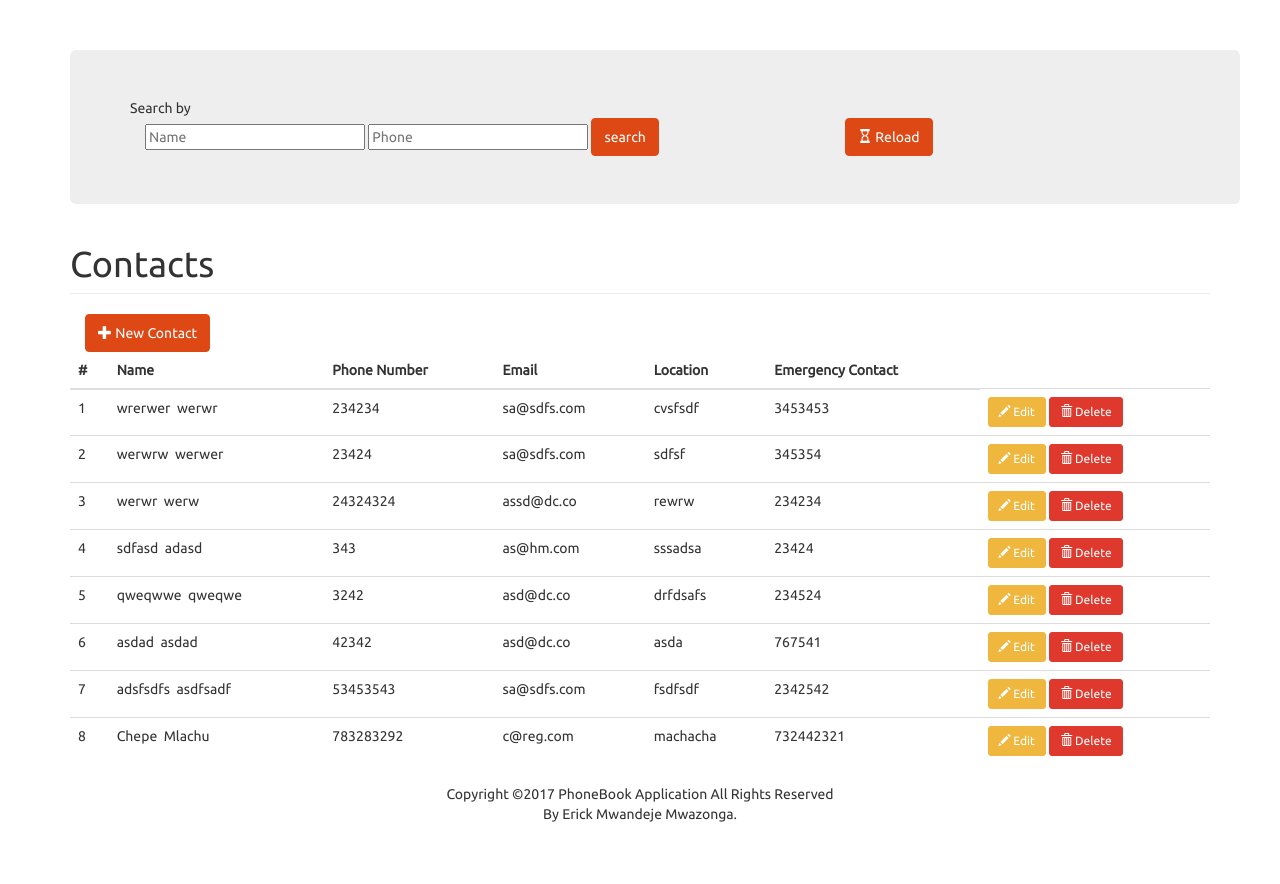
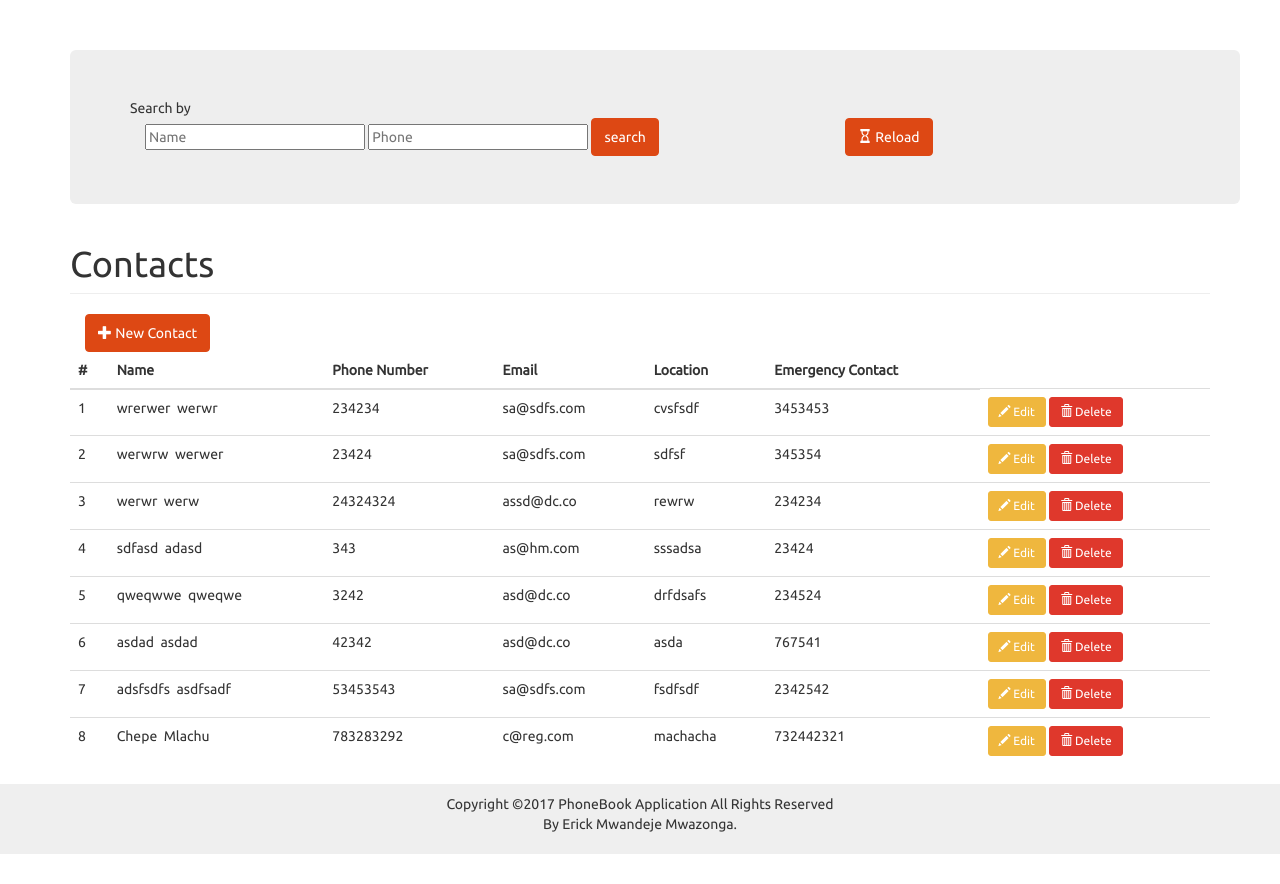
Before and after one commit to ErickMwazonga/Simple-Phone-Book-Application, a Django app: page /contacts in a window 1280 px wide. After the commit the page ends 854 px from the top, so only its background shows below. Run offline with Django 3.2, Linux system fonts and the light colour scheme; data comes from the database, SQL or seed files in the repository; both versions use the stored data as it was after the commit; some libraries are stand-ins or nearby versions.

Commit message:
modifying some styles

```diff
--- a/PhoneBookApplication/settings.py
+++ b/PhoneBookApplication/settings.py
@@ -40,6 +40,7 @@ INSTALLED_APPS = [
 
     'phonebook',
     'crispy_forms',
+    'social_widgets',
 ]
 
 MIDDLEWARE = [
--- a/phonebook/forms.py
+++ b/phonebook/forms.py
@@ -34,9 +34,22 @@ class ContactForm(forms.ModelForm):
         self.helper = FormHelper()
         self.helper.form_tag = False
 
+    def clean_email(self):
+        email = self.cleaned_data.get('email')
+        email_qs = Contact.objects.filter(email=email)
+        if email_qs.exists():
+            raise forms.ValidationError("This email has already been registered")
+        return email
 
 class ContactSearchForm(forms.Form):
-
+    # widgets = {
+    #     'name': forms.TextInput(
+    #         attrs={'id':"search_name"}
+    #     )
+    #     'phone': forms.IntegerField(
+    #         attrs={'id':"search_phone"}
+    #     )
+    # }
     name = forms.CharField(
         max_length=100,
         required=False,
--- a/phonebook/static/phonebook/css/style.css
+++ b/phonebook/static/phonebook/css/style.css
@@ -1,4 +1,19 @@
+html {
+  height: 100%;
+  /*box-sizing: border-box;*/
+}
+
+/**,
+*:before,
+*:after {
+  box-sizing: inherit;
+}*/
+
 body{
+  position: relative;
+  min-height: 100%;
+  margin: 0;
+  padding-bottom: 6rem;
   padding: 50px;
 }
 
@@ -6,3 +21,13 @@ body{
   padding: 10px;
   background-color: #eee;
 }
+
+.footer {
+  position: absolute;
+  right: 0;
+  bottom: 0;
+  left: 0;
+  padding: 1rem;
+  background-color: #efefef;
+  text-align: center;
+}
--- a/phonebook/templates/phonebook/base.html
+++ b/phonebook/templates/phonebook/base.html
@@ -24,9 +24,21 @@
     {% block content %}
     {% endblock content %}
 
-    <footer class="text-center footer">
+    <br/>
+    <footer class="footer">
         <p class="text-center">Copyright &copy;2017 PhoneBook Application All Rights Reserved<br/>By Erick Mwandeje Mwazonga.</p>
+        <div class="fb-like" data-href="https://www.facebook.com/MetasoftTechnology/" data-layout="button" data-action="like" data-size="small" data-show-faces="false" data-share="false"></div>
     </footer>
+
+
+    <div id="fb-root"></div>
+    <script>(function(d, s, id) {
+      var js, fjs = d.getElementsByTagName(s)[0];
+      if (d.getElementById(id)) return;
+      js = d.createElement(s); js.id = id;
+      js.src = "//connect.facebook.net/en_US/sdk.js#xfbml=1&version=v2.9";
+      fjs.parentNode.insertBefore(js, fjs);
+    }(document, 'script', 'facebook-jssdk'));</script>
 
     <!-- All the link to js scripts to come last. -->
     <script src="{% static 'phonebook/js/jquery.min.js' %}"></script>
--- a/phonebook/views.py
+++ b/phonebook/views.py
@@ -1,4 +1,4 @@
-# -*- coding: utf-8 -*-
+# -*- coding: utf- 8 -*-
 from __future__ import unicode_literals
 
 # django imports
```
Also changed, not shown: db.sqlite3, 8 other files.
